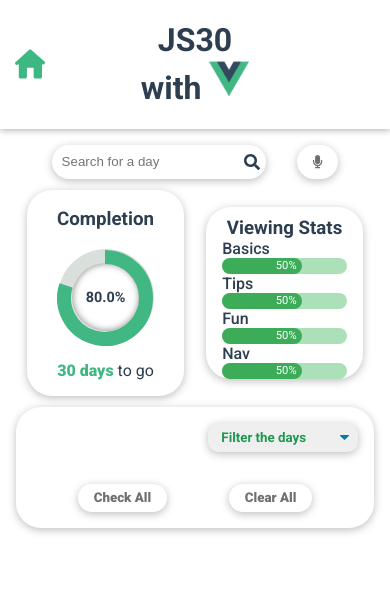
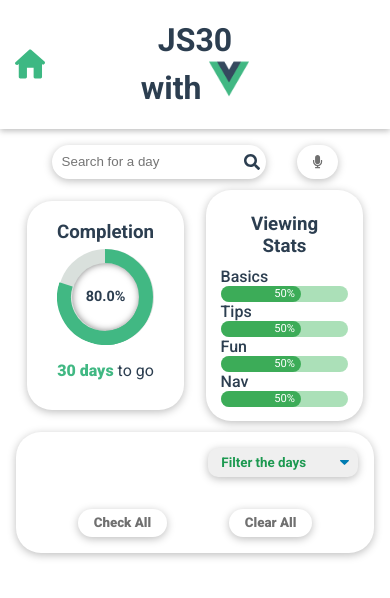
Before and after one commit to JPS09/js30_vue, a Vue app: page / in a window 390 px wide. Shown: the top 598 px of the page. Built offline with nearby package versions, Linux system fonts and the light colour scheme.

Commit message:
Card title padding fix

```diff
--- a/src/components/stats/StatsStylingWrapper.vue
+++ b/src/components/stats/StatsStylingWrapper.vue
@@ -17,6 +17,7 @@
 @media screen and (max-width: 960px) {
   #stats-styling__wrapper {
     margin: 0.7em;
+    padding: 0.9em;
   }
 }
 </style>
--- a/src/components/stats/ViewingCategoryCompletion.vue
+++ b/src/components/stats/ViewingCategoryCompletion.vue
@@ -21,7 +21,13 @@
 
 <style scoped>
 #viewing-category-completion__viewing-title {
+  padding: 0.3em;
   margin: 0;
-  padding-top: 0.5em;
+}
+@media screen and (max-width: 960px) {
+  #viewing-category-completion__viewing-title {
+    margin: 0;
+    padding: 0.5em;
+  }
 }
 </style>
--- a/src/components/stats/ViewingCompletion.vue
+++ b/src/components/stats/ViewingCompletion.vue
@@ -46,9 +46,20 @@
 </script>
 
 <style scoped>
+#viewing-completion__viewing-title {
+  margin: 0;
+  padding: 1em;
+}
+@media screen and (max-width: 960px) {
+  #viewing-completion__viewing-title {
+    margin: 0;
+    padding: 0.3em 0;
+  }
+}
 #viewing-completion__wrapper {
   border-radius: 25px;
   box-shadow: 0 2px 8px rgba(0, 0, 0, 0.26);
+  margin: 0;
 }
 .viewing-completion__progress-circle {
   position: relative;
```
